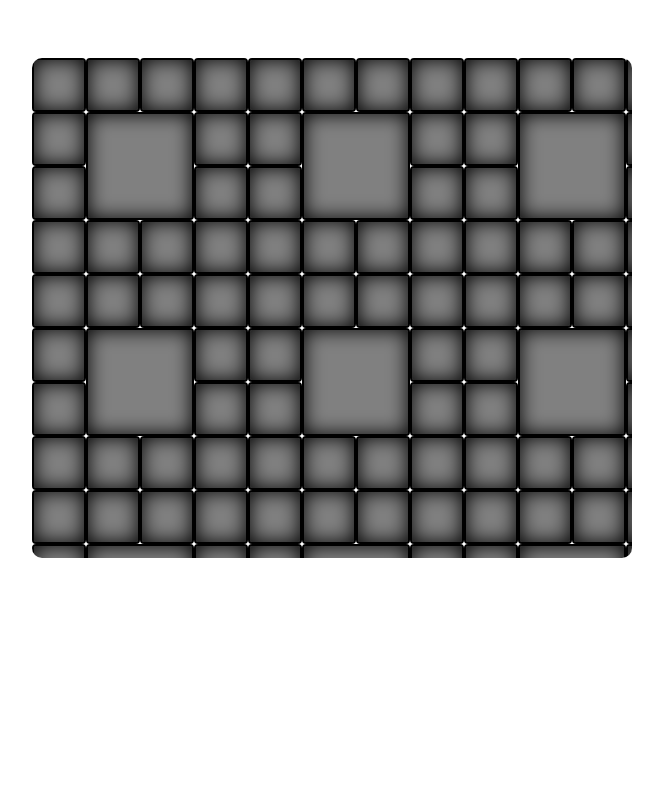
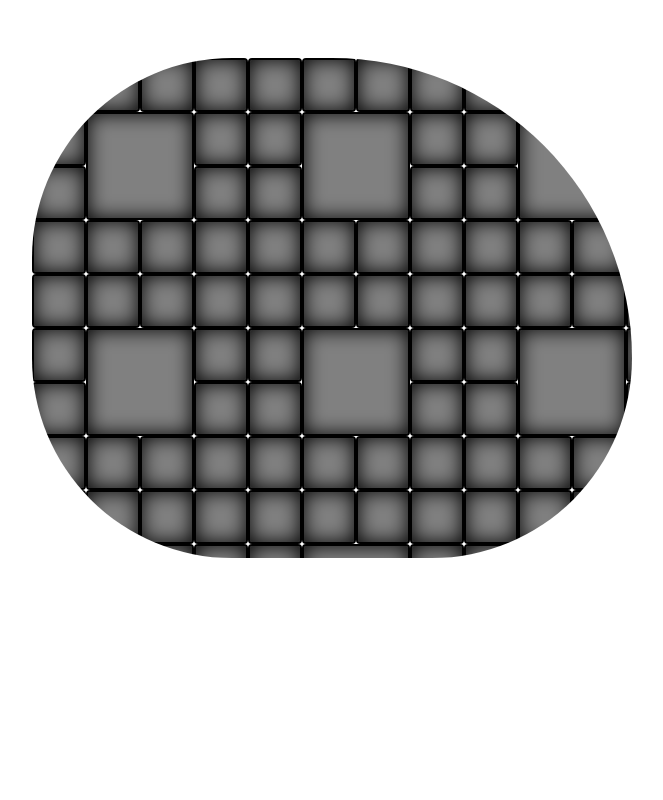
Before and after one commit to rRubedog/css-practice, a plain HTML site: page index.html in a window 1280 px wide. Shown: the whole page, without its empty margins (1-664 px from the left). Drawn offline with Linux system fonts and the light colour scheme.

Commit message:
Update box.css

```diff
--- a/styles/box.css
+++ b/styles/box.css
@@ -1,3 +1,20 @@
+Skip to content
+rRubedog
+/
+css-practice
+Public
+Code
+Issues
+Pull requests
+Actions
+Projects
+More
+css-practice/box.css
+@rRubedog
+rRubedog Add files via upload
+ History
+ 1 contributor
+59 lines (51 sloc)  1.04 KB
 .grid-boxes {
     display: flex;
     flex-direction: column;
@@ -34,7 +51,7 @@
     grid-template-columns: 1fr 1fr 1fr 1fr 1fr 1fr 1fr;
     grid-template-rows: 1fr;
     overflow: auto;
-    border-radius: 10px 10px 10px 10px;
+    border-radius: 200px 300px 200px 200px;
     width: 600px;
     height: 500px;
 }
```
